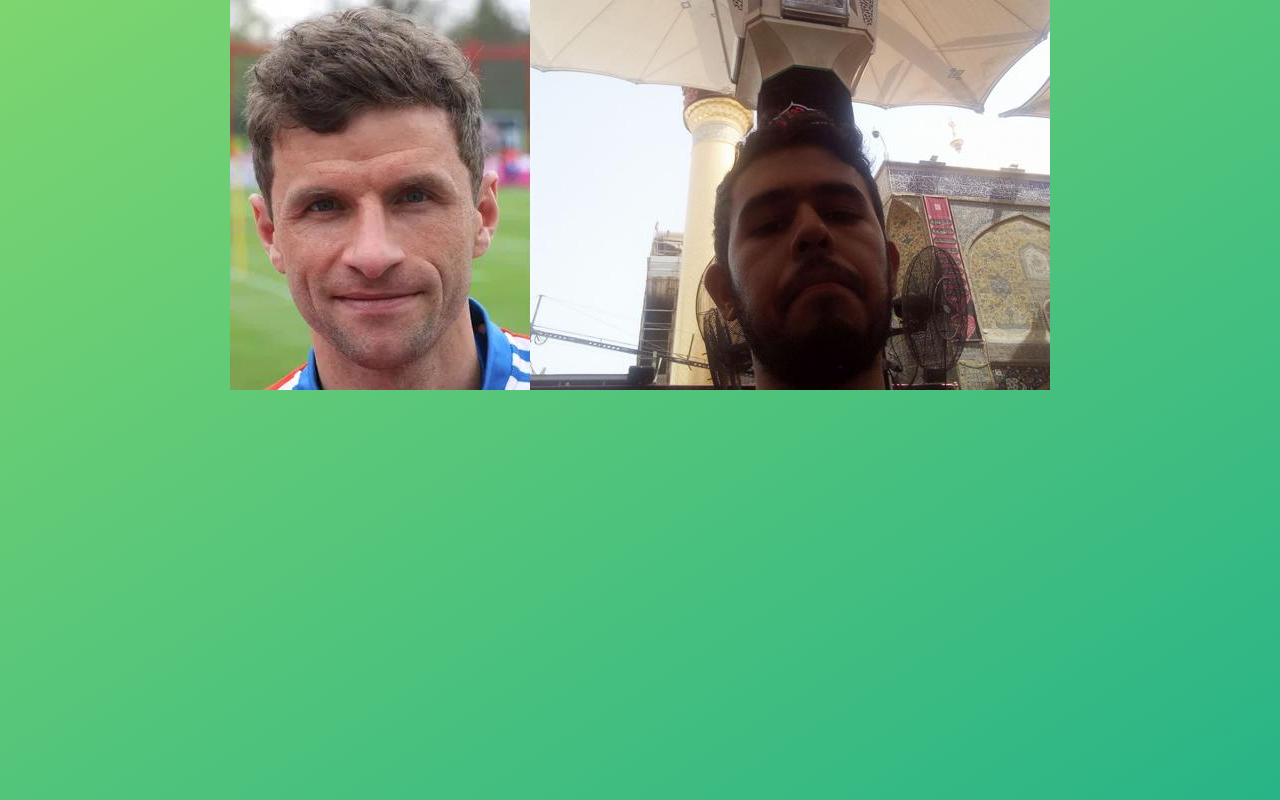
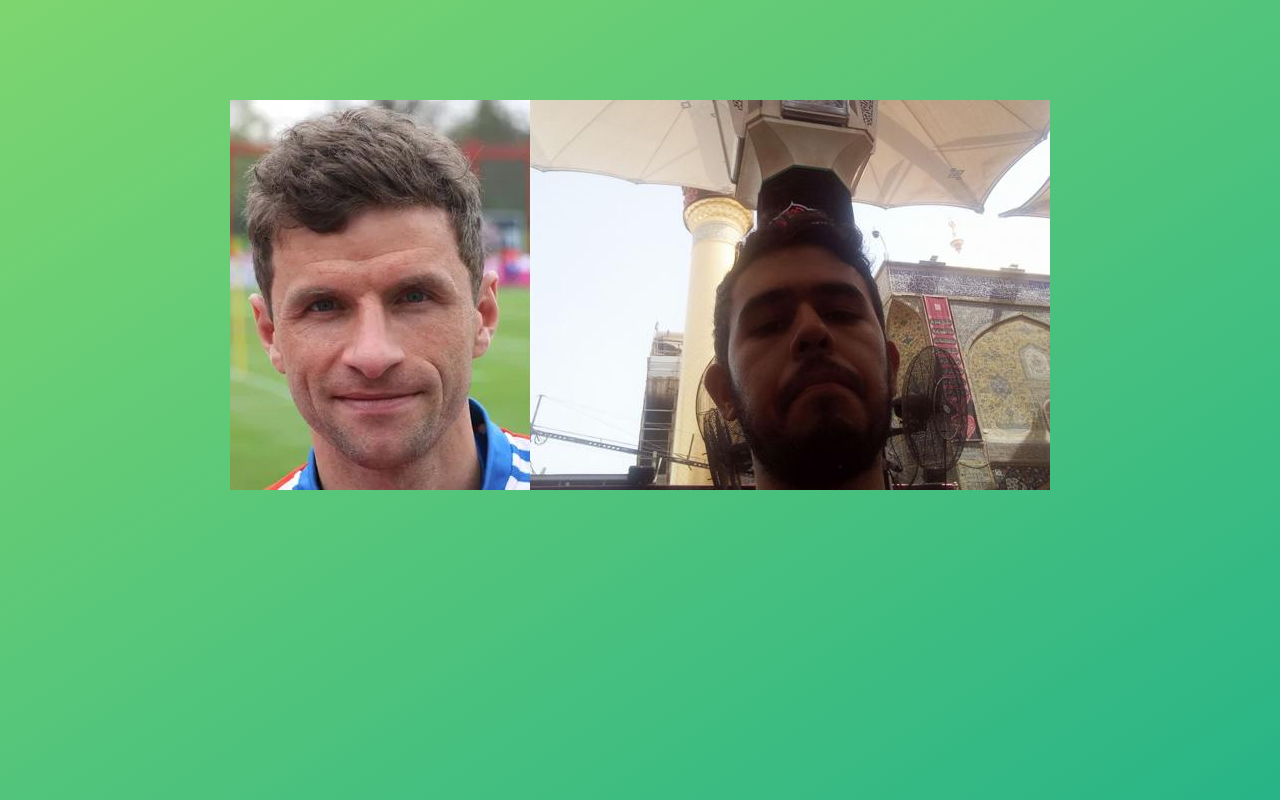
Before and after one commit to LivanShekaste/rangiranipage, a plain HTML site: page index.html in a window 1280 px wide. Drawn offline with Linux system fonts and the light colour scheme.

Commit message:
Update style.css
adding margin top to aliMuller class

```diff
--- a/style.css
+++ b/style.css
@@ -11,6 +11,10 @@ html {
 
 .pink {
   background-color: rgb(225, 43, 74);
+}
+
+.aliMuller {
+  margin-top: 10rem;
 }
 
 body {
```
